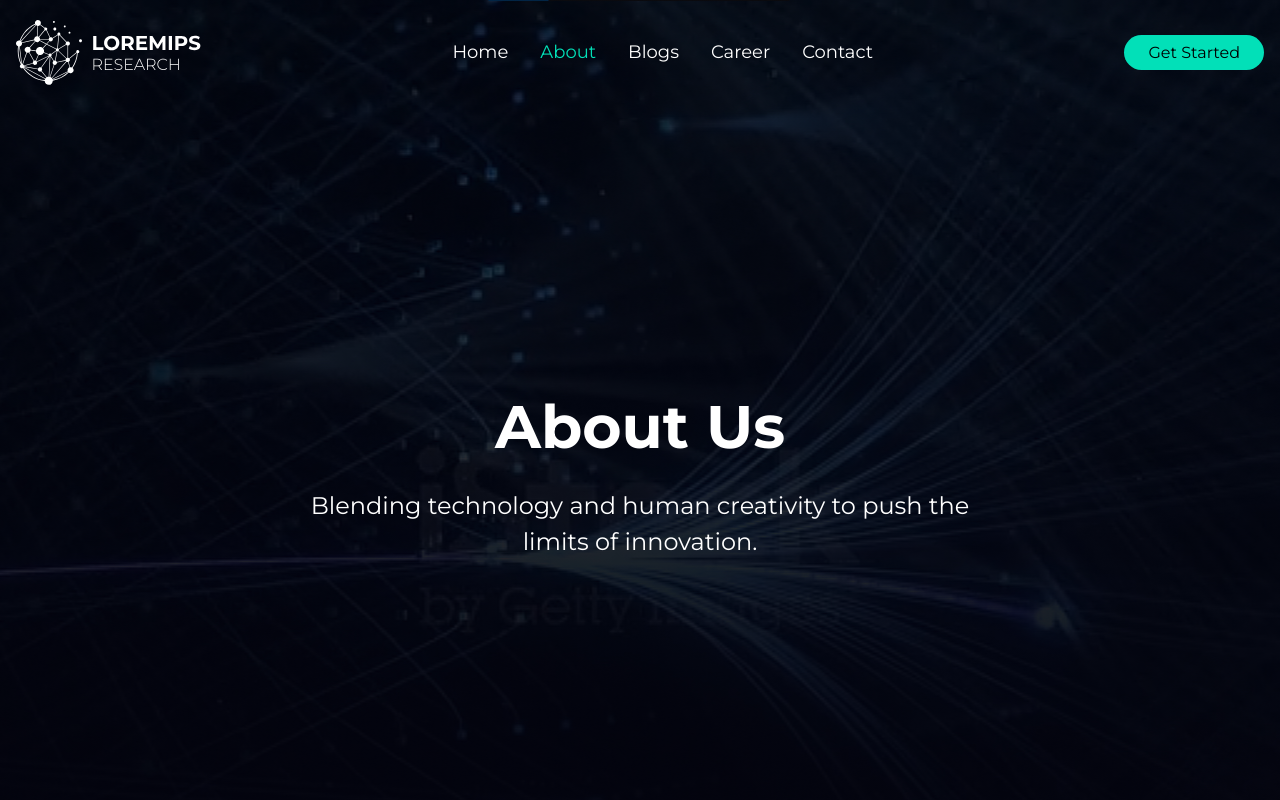
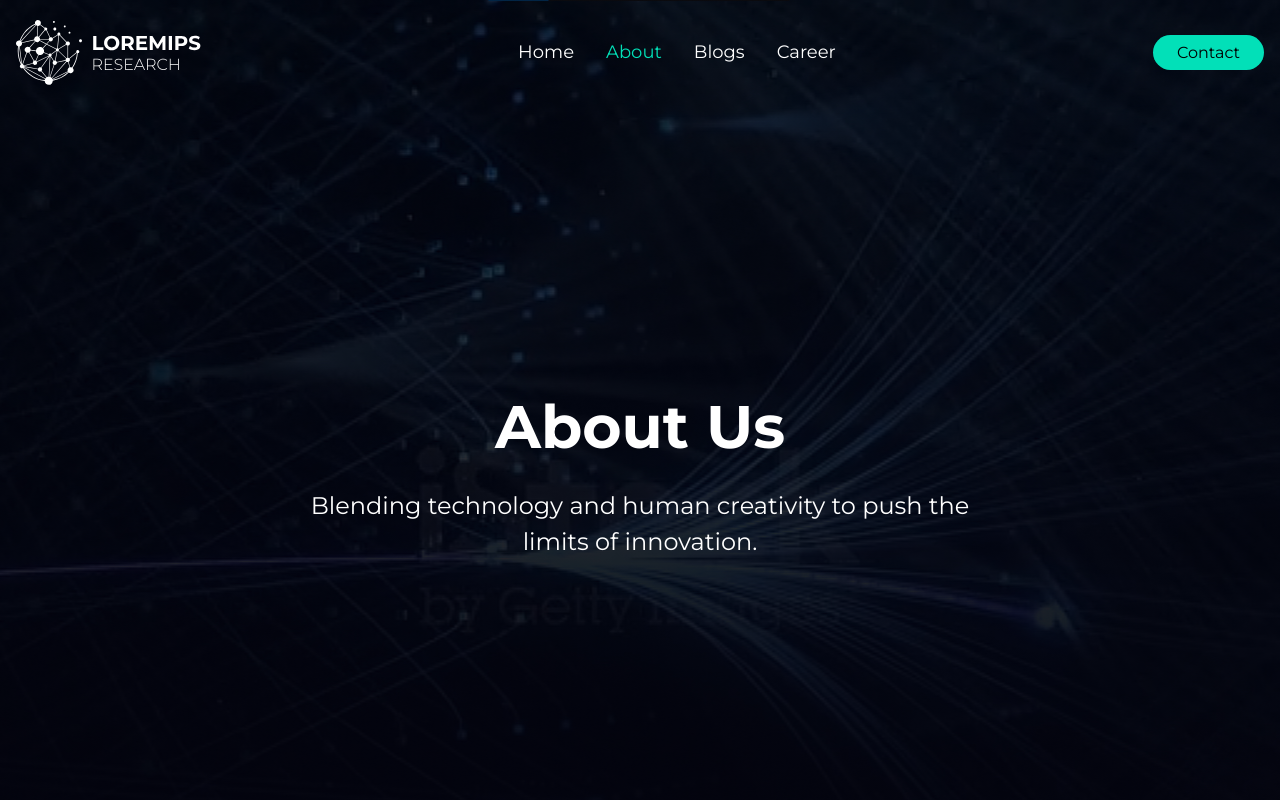
Before and after one commit to muaazkasbati/ai-research, a Next.js app: page /about in a window 1280 px wide. Shown: the top 800 px of the page. Built offline with nearby package versions, Linux system fonts and the light colour scheme.

Commit message:
first commit4

```diff
--- a/src/components/Footer.jsx
+++ b/src/components/Footer.jsx
@@ -142,10 +142,10 @@ const Footer = () => {
                                     variants={itemVariants}
                                     whileHover="hover"
                                 >
-                                    <Link href="#" className="text-white text-[14px] sm:text-[16px] font-montserrat flex items-center">
+                                    <a className="text-white text-[14px] sm:text-[16px] font-montserrat flex items-center">
                                         <span className="w-2 h-2 max-h-2 rounded-full bg-[#02E0B8] mr-2"></span>
                                         {item}
-                                    </Link>
+                                    </a>
                                 </motion.li>
                             ))}
                         </ul>
@@ -160,15 +160,22 @@ const Footer = () => {
                             Company
                         </motion.h3>
                         <ul className="space-y-2">
-                            {["Home", "About us", "Blog", "Mission", "Contact Us", "Career"].map((item, index) => (
+                            {[
+                                { name: "Home", link: "/" },
+                                { name: "About us", link: "/about" },
+                                { name: "Blog", link: "/blogs" },
+                                { name: "Mission", link: "/mission" },
+                                { name: "Contact Us", link: "/contact" },
+                                { name: "Career", link: "/career" }
+                            ].map((item, index) => (
                                 <motion.li
                                     key={index}
                                     variants={itemVariants}
                                     whileHover="hover"
                                 >
-                                    <Link href="#" className="text-white text-[14px] sm:text-[16px] font-montserrat flex items-center">
+                                    <Link href={item.link} className="text-white text-[14px] sm:text-[16px] font-montserrat flex items-center">
                                         <span className="w-2 h-2 rounded-full bg-[#02E0B8] mr-2"></span>
-                                        {item}
+                                        {item?.name}
                                     </Link>
                                 </motion.li>
                             ))}
--- a/src/components/Header.jsx
+++ b/src/components/Header.jsx
@@ -111,7 +111,7 @@ const Header = () => {
     { id: 3, name: "Blogs", slug: "/blogs" },
     // { id: 4, name: "Mission", slug: "/mission" },
     { id: 5, name: "Career", slug: "/career" },
-    { id: 6, name: "Contact", slug: "/contact" },
+    // { id: 6, name: "Contact", slug: "/contact" },
   ];
 
   // Animation variants
@@ -242,10 +242,10 @@ const Header = () => {
         >
           <motion.div variants={buttonVariants} whileHover="hover" whileTap="tap">
             <Link
-              href="#"
+              href="/contact"
               className="bg-[#02E0B8] text-black px-6 py-2 rounded-[30px] hover:bg-[#02c9a0] transition-colors duration-300"
             >
-              Get Started
+              Contact
             </Link>
           </motion.div>
         </motion.div>
@@ -275,10 +275,10 @@ const Header = () => {
               <motion.li variants={itemVariants}>
                 <motion.div variants={buttonVariants} whileHover="hover" whileTap="tap">
                   <Link
-                    href="#"
+                    href="/contact"
                     className="bg-[#02E0B8] text-black px-6 py-2 rounded-[30px] inline-block"
                   >
-                    Get Started
+                    Contact
                   </Link>
                 </motion.div>
               </motion.li>
--- a/src/components/home/AboutSection.jsx
+++ b/src/components/home/AboutSection.jsx
@@ -58,15 +58,15 @@ const AboutSection = () => {
             At [Company Name], we are dedicated to pushing the boundaries of artificial intelligence through cutting-edge research and innovation. As a pioneering AI research firm, we specialize in developing intelligent systems that enhance decision-making, automate complex processes, and drive meaningful advancements across industries.
           </motion.p>
           <motion.div variants={textChildVariants}>
-            <Link href="#" className="bg-[#02E0B8] text-black px-4 sm:px-6 py-2 rounded-[30px] inline-block font-montserrat">
-              <motion.span
+            <Link href="/about" className="bg-[#02E0B8] text-black px-4 sm:px-6 py-2 rounded-[30px] inline-block font-montserrat">
+              {/* <motion.span
                 whileHover={{ scale: 1.05, backgroundColor: '#02c9a0' }}
                 whileTap={{ scale: 0.95 }}
                 transition={{ duration: 0.3 }}
                 className="block px-4 sm:px-6 py-2 rounded-[30px] text-[16px] sm:text-[18px]"
-              >
+              > */}
                 Learn More
-              </motion.span>
+              {/* </motion.span> */}
             </Link>
           </motion.div>
         </motion.div>
@@ -76,8 +76,10 @@ const AboutSection = () => {
           variants={videoVariants}
           whileHover={{ scale: 1.02, boxShadow: '0px 0px 15px rgba(2, 224, 184, 0.3)' }}
           transition={{ duration: 0.3 }}
+          className="rounded-[14px]"
         >
-          <video
+          <img src="/images/about-image-home.jpg" alt="About Home" className="w-full h-[300px] sm:h-[400px] md:h-[450px] rounded-[14px] object-cover" />
+          {/* <video
             className="w-full h-[300px] sm:h-[400px] md:h-[450px] rounded-[14px] object-cover"
             controls
             poster="/images/about-image-home.jpg"
@@ -87,7 +89,7 @@ const AboutSection = () => {
               type="video/mp4"
             />
             Your browser does not support the video tag.
-          </video>
+          </video> */}
         </motion.div>
       </div>
     </motion.section>
--- a/src/components/home/BannerSection.jsx
+++ b/src/components/home/BannerSection.jsx
@@ -54,14 +54,14 @@ const BannerSection = () => {
             href="#"
             className="bg-[#02E0B8] text-black px-4 sm:px-5 md:px-6 py-2 rounded-[30px] inline-block font-montserrat"
           >
-            <motion.span
+            {/* <motion.span
               whileHover={{ scale: 1.05, backgroundColor: '#02c9a0' }}
               whileTap={{ scale: 0.95 }}
               transition={{ duration: 0.3 }}
               className="block px-4 sm:px-5 md:px-6 py-2 rounded-[30px] text-[14px] sm:text-[16px] md:text-[18px]"
-            >
+            > */}
               Discover More
-            </motion.span>
+            {/* </motion.span> */}
           </Link>
         </motion.div>
       </motion.div>
--- a/src/components/home/CallToAction.jsx
+++ b/src/components/home/CallToAction.jsx
@@ -102,7 +102,7 @@ const CallToAction = () => {
             whileTap="tap"
           >
             <Link
-              href="#"
+              href="/contact"
               className="bg-[#02E0B8] text-black px-6 py-2 rounded-[30px] text-[18px] inline-block font-montserrat self-start"
             >
               Contact Us
--- a/src/components/home/HomeHeroSection.jsx
+++ b/src/components/home/HomeHeroSection.jsx
@@ -119,7 +119,7 @@ const HomeHeroSection = () => {
                 >
                     Blending technology and human creativity to push the limits of innovation.
                 </motion.p>
-                <motion.div
+                {/* <motion.div
                     variants={buttonVariants}
                     initial="rest"
                     whileHover="hover"
@@ -131,7 +131,7 @@ const HomeHeroSection = () => {
                     >
                         Get Started
                     </Link>
-                </motion.div>
+                </motion.div> */}
             </motion.div>
         </section>
     );
```
